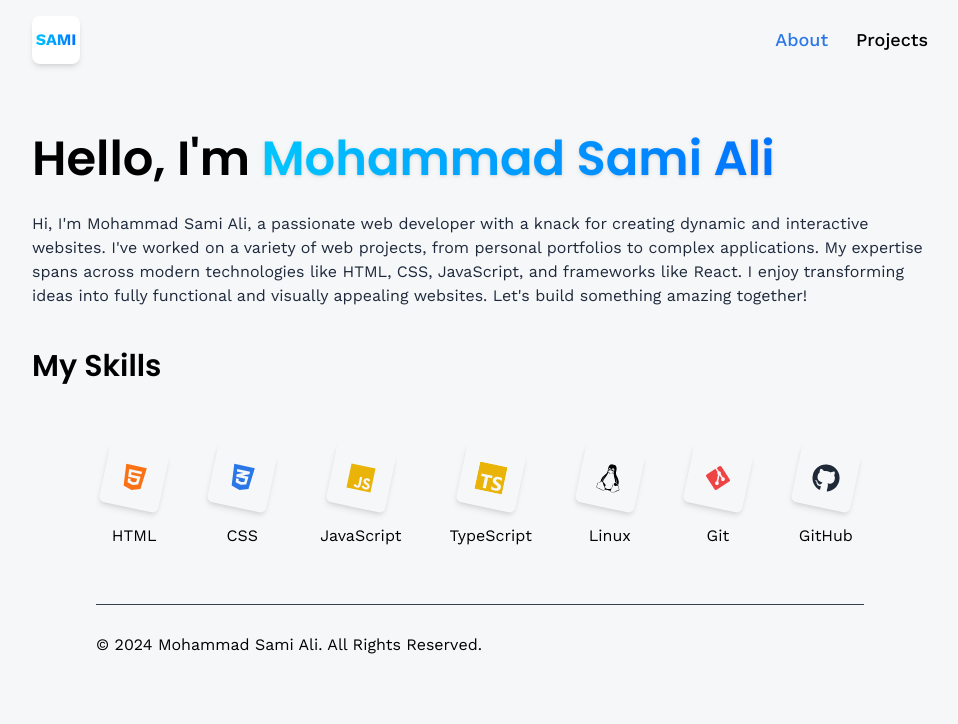
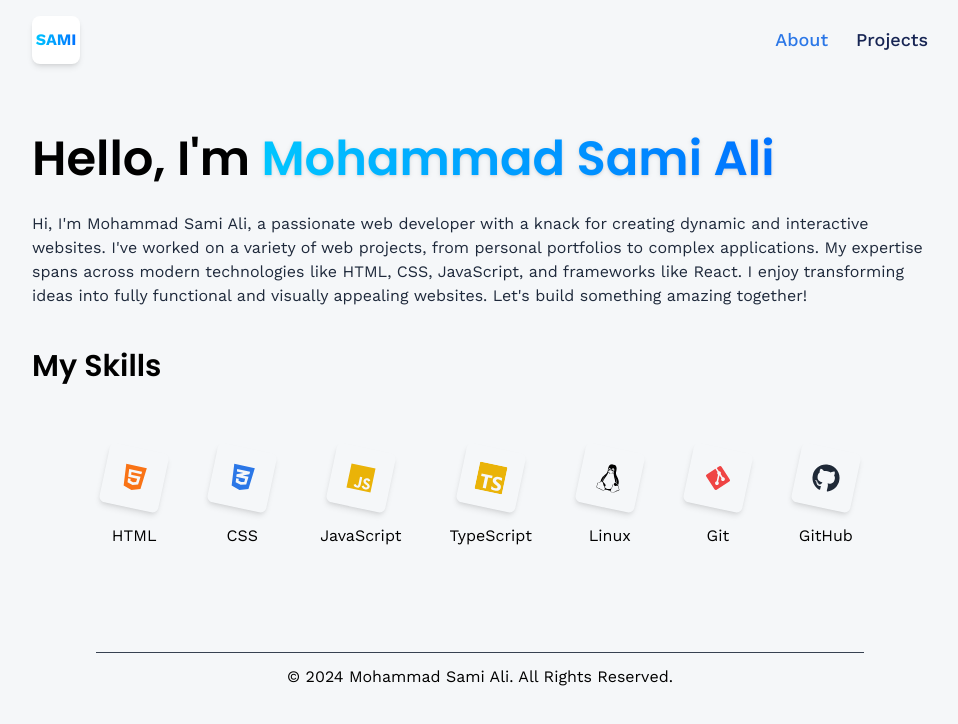
Before and after one commit to 4ge101/3d_Portfolio, a React (Vite) app: page /about in a window 1280 px wide. Shown: the top 724 px of the page, without its empty margins (160-1118 px from the left). Built offline with nearby package versions, Linux system fonts and the light colour scheme.

Commit message:
completing portfolio

```diff
--- a/src/components/Footer.jsx
+++ b/src/components/Footer.jsx
@@ -2,8 +2,8 @@ import React from 'react';
 
 const Footer = () => {
   return (
-    <footer className="footer relative top-4">
-        <hr className='border-gray-700' />
+    <footer className="footer text-center relative top-12">
+        <hr className='border-gray-700 relative top-4' />
       <p>© 2024 Mohammad Sami Ali. All Rights Reserved.</p>
     </footer>
   );
--- a/src/components/Navbar.jsx
+++ b/src/components/Navbar.jsx
@@ -7,10 +7,10 @@ const Navbar = () => {
                 <p className="blue-gradient_text">SAMI</p>
             </NavLink>
             <nav className="flex text-lg gap-7 font-medium">
-                <NavLink to="/about" className={({ isActive }) => isActive ? 'text-blue-500' : 'text-black'}>
+                <NavLink to="/about" className={({ isActive }) => isActive ? 'text-blue-500' : 'text-blue-950'}>
                     About
                 </NavLink>
-                <NavLink to="/projects" className={({ isActive }) => isActive ? 'text-blue-500' : 'text-black'}>
+                <NavLink to="/projects" className={({ isActive }) => isActive ? 'text-blue-500' : 'text-blue-950'}>
                     Projects
                 </NavLink>
             </nav>
--- a/src/pages/Contact.jsx
+++ b/src/pages/Contact.jsx
@@ -66,7 +66,7 @@ const Contact = () => {
       {alert.show && <Alert {...alert} />}
 
       <div className="flex-1 min-w-[50%] flex flex-col">
-        <h1 className="head-text">Contact us</h1>
+        <h1 className="head-text">Contact me</h1>
 
         <form
           className="w-full flex flex-col gap-7 mt-14"
```
